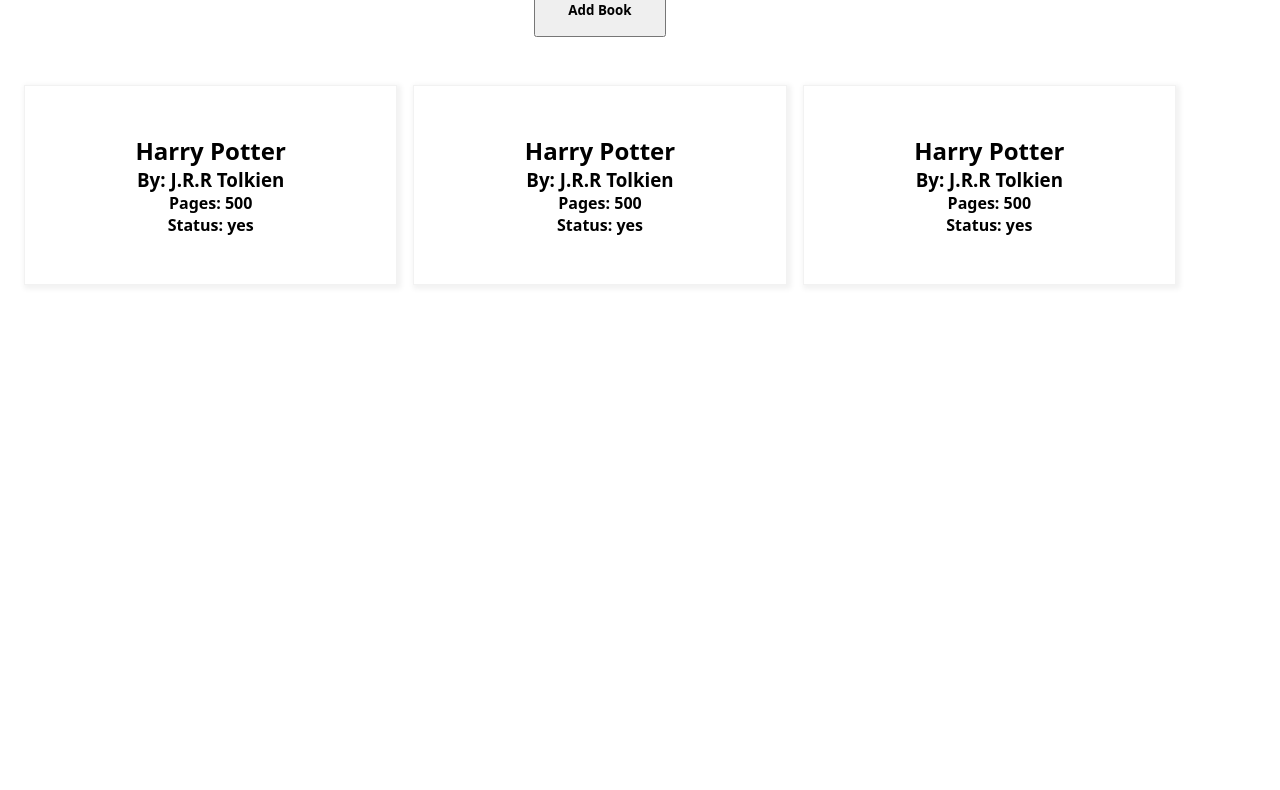
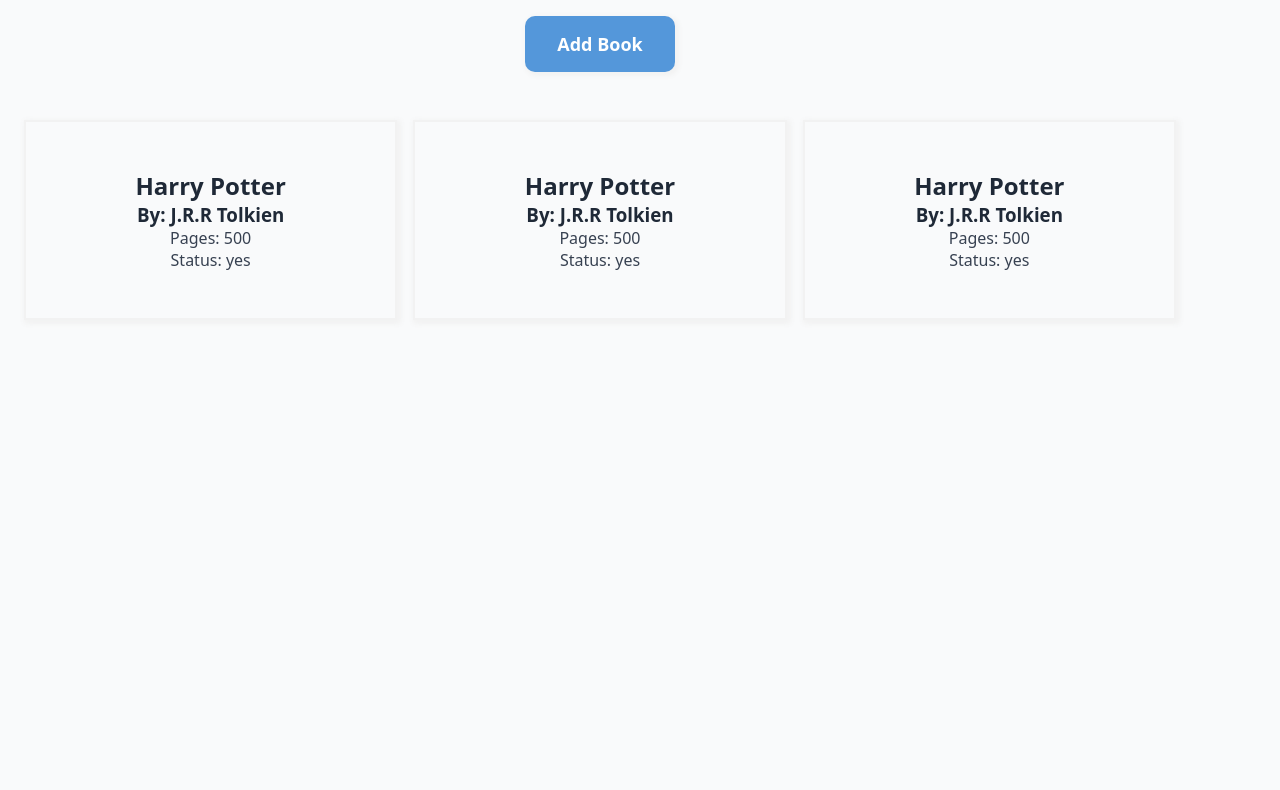
Before and after one commit to JasneetSingh1/library, a plain HTML site: page index.html in a window 1280 px wide. Shown: the part 108-898 px from the top of the page. Drawn offline with Linux system fonts and the light colour scheme.

Commit message:
Add hover and active styling on new book button

```diff
--- a/app.js
+++ b/app.js
@@ -35,10 +35,10 @@ function displayLibrary(myLibrary){
         let author = document.createElement("h3");
         author.textContent = `By: ${book.author}`;
 
-        let pages = document.createElement("h4");
+        let pages = document.createElement("p");
         pages.textContent = `Pages: ${book.pages}`;
 
-        let read = document.createElement("h4");
+        let read = document.createElement("p");
         read.textContent = `Status: ${book.read}`;
 
         card.appendChild(title);
--- a/style.css
+++ b/style.css
@@ -8,6 +8,19 @@
 body{
     height: 100vh;
     max-width: 1200px;
+    background-color: rgb(249 250 251);
+}
+
+h1{
+    font-size: 56px;
+}
+
+h1,h2,h3{
+    color: rgb(31 41 55);
+}
+
+p{
+    color: #374151;
 }
 
 .create-books{
@@ -25,7 +38,29 @@ body{
 .create-books > button {
     padding: 16px 32px;
     font-weight: 600;
+    border-radius: 10px;
+    border: none;
+    box-shadow: 2px 2px 5px 2px #f2f2f2;
+    cursor: pointer;
+    background-color: #5497DA;
+    color: #fff;
+    font-size: 18px;
 }
+
+.create-books > button:hover{
+    background-color: #7ca4cc;
+
+
+    transition: all 200ms ease-in-out;
+}
+
+.create-books > button:active{
+    scale: .98;
+}
+
+
+
+
 
 
 .library{
@@ -42,6 +77,6 @@ body{
     flex-direction: column;
     justify-content: center;
     align-items: center;
-    border: 1px solid #f2f2f2;
+    border: 2px solid #f2f2f2;
     box-shadow: 2px 2px 5px 2px #f2f2f2;
 }
```
